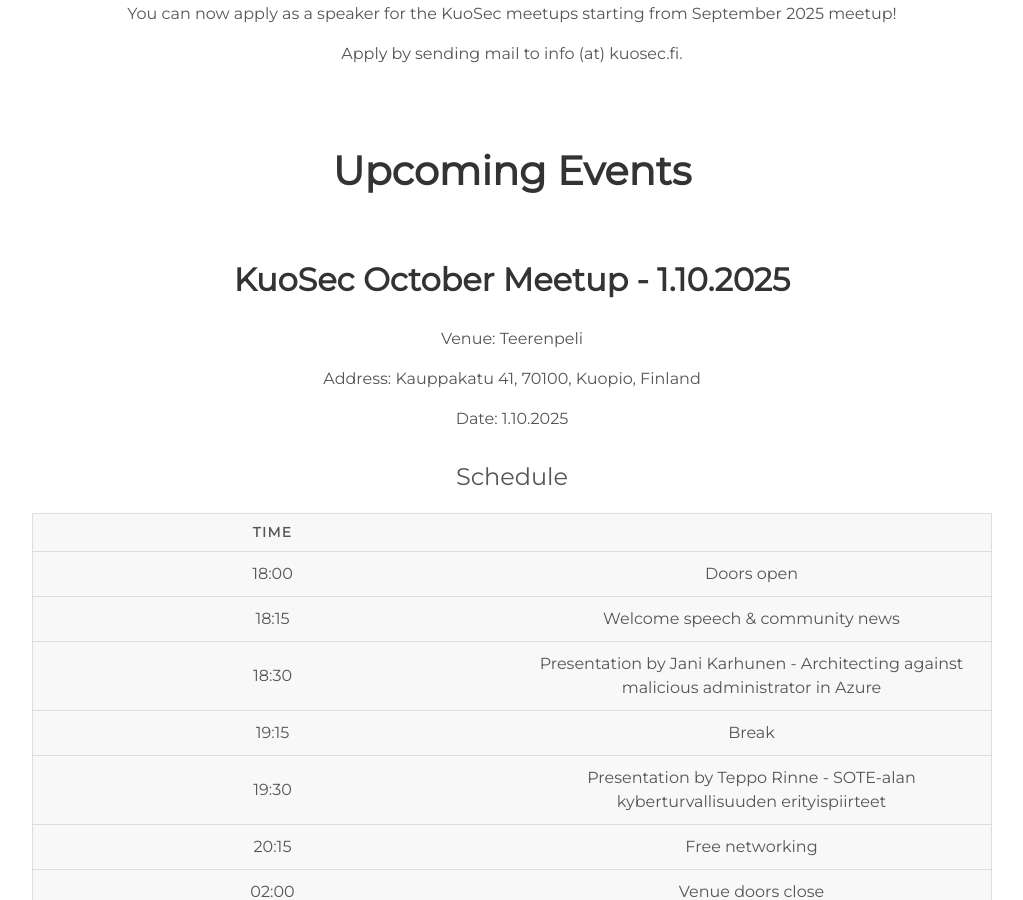
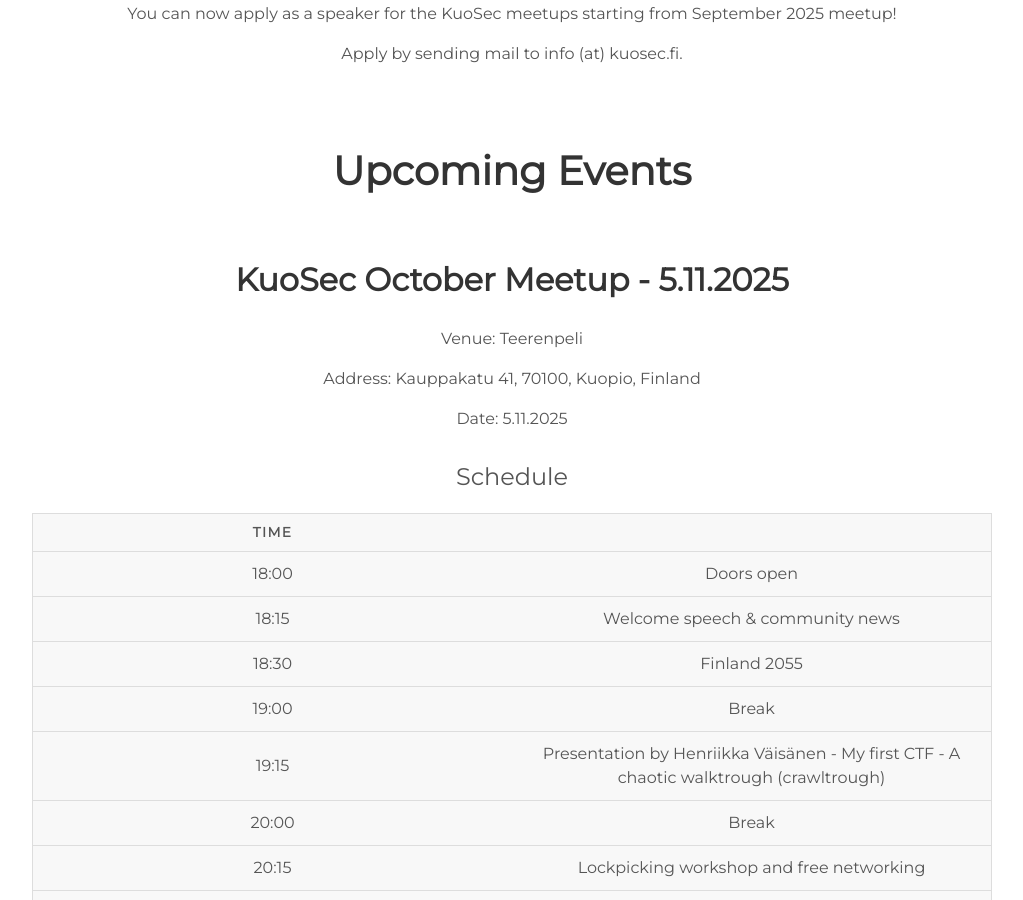
Before and after one commit to kuosec/kuosec.github.io, a Jekyll site: the page built from index.html, in a window 1280 px wide and 900 px high, scrolled down 1639 px. Shown: the whole window, without its empty margins (128-1151 px from the left). Built offline with Jekyll 4.4.1, drawn with Linux system fonts in a browser that asks for light colours.

Commit message:
KuoSec meet update 112025
KuoSec meet update 112025

```diff
--- a/_includes/projects.html
+++ b/_includes/projects.html
@@ -7,10 +7,10 @@
 
   <h1>Upcoming Events </h1>
   <div class="event">
-    <h2>KuoSec October Meetup - 1.10.2025</h2>
+    <h2>KuoSec October Meetup - 5.11.2025</h2>
     <p>Venue: Teerenpeli</p>
     <p>Address: Kauppakatu 41, 70100, Kuopio, Finland</p>
-    <p>Date: 1.10.2025</p>
+    <p>Date: 5.11.2025</p>
     <table>
       <caption>Schedule</caption>
       <thead>
@@ -30,19 +30,23 @@
         </tr>
         <tr>
           <td scope="row">18:30</td>
-          <td>Presentation by Jani Karhunen - Architecting against malicious administrator in Azure</td>
+          <td>Finland 2055</td>
+        </tr>
+        <tr>
+          <td scope="row">19:00</td>
+          <td>Break</td>
         </tr>
         <tr>
           <td scope="row">19:15</td>
+          <td>Presentation by Henriikka Väisänen - My first CTF - A chaotic walktrough (crawltrough)</td>
+        </tr>
+        <tr>
+          <td scope="row">20:00</td>
           <td>Break</td>
         </tr>
         <tr>
-          <td scope="row">19:30</td>
-          <td>Presentation by Teppo Rinne - SOTE-alan kyberturvallisuuden erityispiirteet</td>
-        </tr>
-        <tr>
           <td scope="row">20:15</td>
-          <td>Free networking</td>
+          <td>Lockpicking workshop and free networking</td>
         </tr>
         <tr>
           <td scope="row">02:00</td>
```
